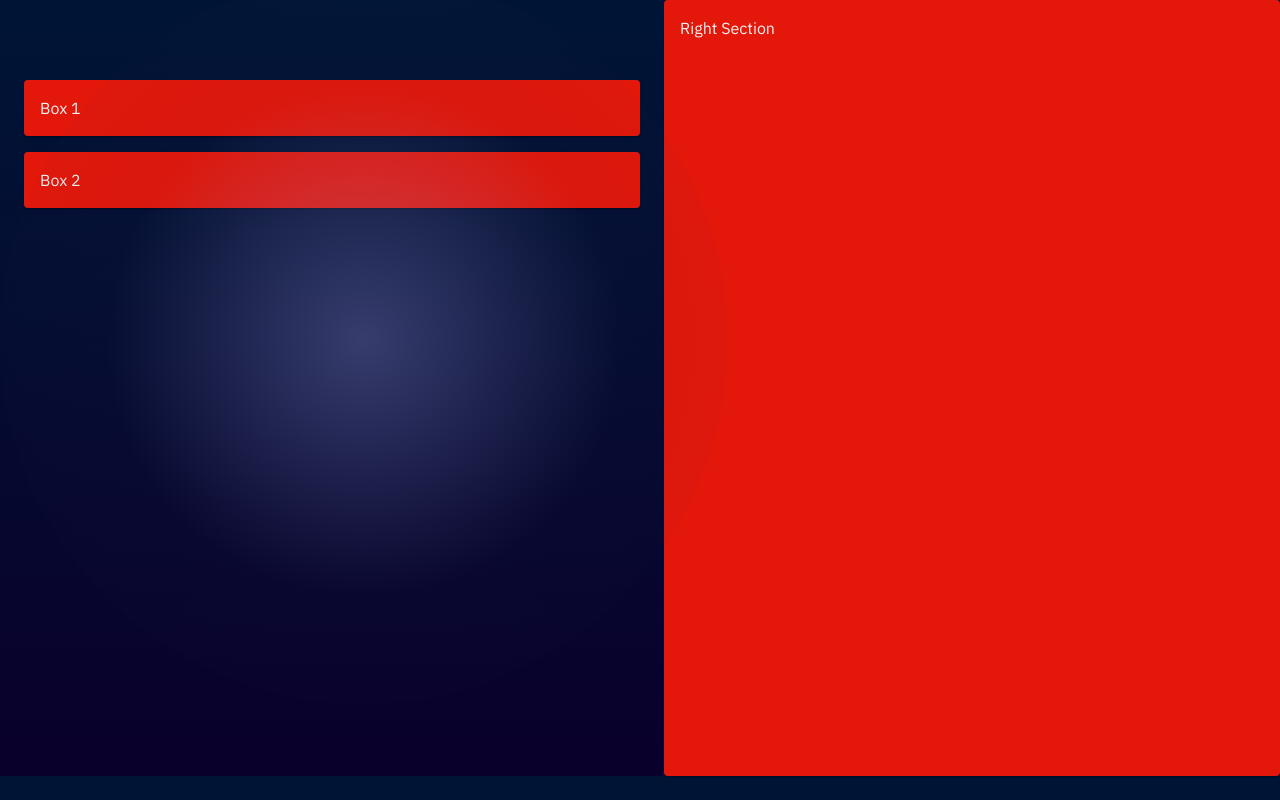
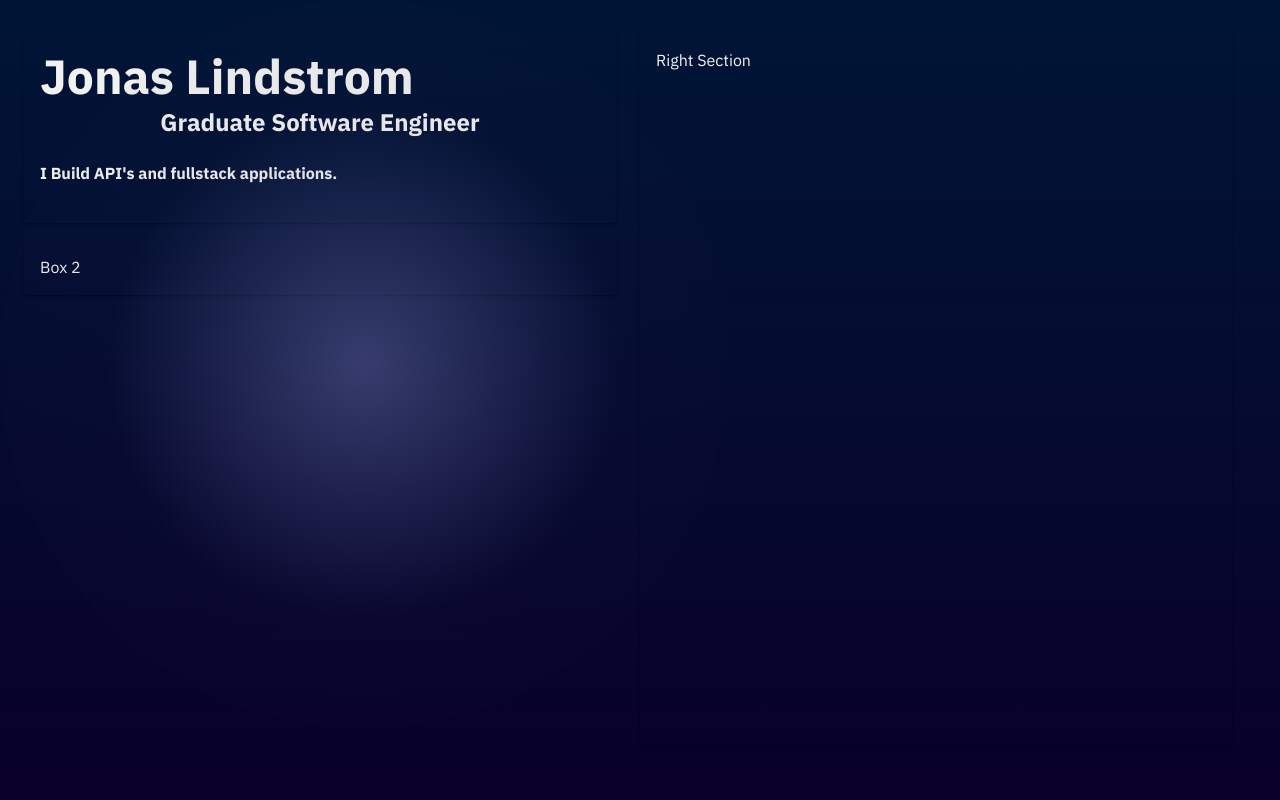
Before and after one commit to jdl00/portfolio, a React (Create React App) app: page / in a window 1280 px wide. Built offline with nearby package versions, Linux system fonts and the light colour scheme.

Commit message:
Seperated styling and sections and began adding content

```diff
--- /dev/null
+++ b/src/components/MainLayout/LeftSection/ContentsLinks.tsx
@@ -0,0 +1,18 @@
+import React from "react";
+
+import { StyledBox, StyledInnerBox, StyledPaper } from './LeftStyles';
+
+
+const BuildContentsAndLinks: React.FC = () => {
+  return (
+    <StyledBox>
+      <StyledPaper>
+        <StyledInnerBox>
+          Box 2
+        </StyledInnerBox>
+      </StyledPaper>
+    </StyledBox>
+    );
+};
+
+export default BuildContentsAndLinks;
--- a/src/components/MainLayout/LeftSection/LeftSection.tsx
+++ b/src/components/MainLayout/LeftSection/LeftSection.tsx
@@ -1,20 +1,13 @@
 import React from 'react';
 
-import { StyledBoxWithPadding, StyledBox, StyledInnerBox, StyledPaper } from './LeftStyles';
+import BuildContentsAndLinks from './ContentsLinks';
+import BuildTitleHeadline from './TitleHeadline';
 
 function LeftSection() {
   return (
     <>
-      <StyledBoxWithPadding>
-        <StyledPaper>
-          <StyledInnerBox>Box 1</StyledInnerBox>
-        </StyledPaper>
-      </StyledBoxWithPadding>
-      <StyledBox>
-        <StyledPaper>
-          <StyledInnerBox>Box 2</StyledInnerBox>
-        </StyledPaper>
-      </StyledBox>
+    <BuildTitleHeadline />
+    <BuildContentsAndLinks />
     </>
   );
 }
--- a/src/components/MainLayout/LeftSection/LeftStyles.ts
+++ b/src/components/MainLayout/LeftSection/LeftStyles.ts
@@ -1,23 +1,42 @@
 import { styled } from '@mui/system';
-import { Box, Paper } from '@mui/material';
+import { Box, Paper, Typography } from '@mui/material';
 
+/**
+ * Below is the styled headers
+ */
+
+export const NameHeader = styled(Typography)({
+  fontWeight: 700,
+  fontSize: '3rem'
+});
+
+export const CurrentPositionHeader = styled(Typography)({
+
+
+});
+
+
+/**
+ * Below are the styled boxes.
+ */
 export const StyledBoxWithPadding = styled(Box)(({ theme }) => ({
   marginBottom: theme.spacing(2),
-  flexGrow: 1,
   display: 'flex',
-  paddingTop: '10vh',
+  backgroundColor: 'transparent',
 }));
 
 export const StyledBox = styled(Box)(({ theme }) => ({
   marginBottom: theme.spacing(2),
-  flexGrow: 1,
   display: 'flex',
+  backgroundColor: 'transparent',
 }));
 
 export const StyledInnerBox = styled(Box)(({ theme }) => ({
   padding: theme.spacing(2),
+  backgroundColor: 'transparent',
 }));
 
 export const StyledPaper = styled(Paper)(({ theme }) => ({
   width: '100%',
+  backgroundColor: 'transparent',
 }));
--- /dev/null
+++ b/src/components/MainLayout/LeftSection/TitleHeadline.tsx
@@ -0,0 +1,19 @@
+import React from 'react';
+
+import { StyledBoxWithPadding, StyledInnerBox, StyledPaper, NameHeader } from './LeftStyles';
+
+const BuildTitleHeadline: React.FC = () => {
+    return (
+        <StyledBoxWithPadding>
+            <StyledPaper>
+            <StyledInnerBox>
+                <NameHeader variant='h1'>Jonas Lindstrom</NameHeader>
+                <h2 style={{textAlign: "center", marginTop: "0", fontWeight: "bold", paddingTop: "0%"}}>Graduate Software Engineer</h2>
+                <h4>I Build API's and fullstack applications.</h4>
+            </StyledInnerBox>
+            </StyledPaper>
+      </StyledBoxWithPadding>
+  );
+};
+
+export default BuildTitleHeadline;
--- a/src/components/MainLayout/MainLayoutStyles.ts
+++ b/src/components/MainLayout/MainLayoutStyles.ts
@@ -1,24 +1,27 @@
 import { styled } from '@mui/system';
 import { Container, Grid } from '@mui/material';
 
+// Main container style
 export const StyledContainer = styled(Container)({
   height: '100vh',
   width: '100vw',
-  position: 'relative',
-  marginBottom: 0,
-  margin: 0,
-  padding: 0,
+  display: 'flex',
+  flexDirection: 'column',
+  padding: '2rem 6rem',
 });
 
+// Styled grid container for splitting sections
 export const StyledGridContainer = styled(Grid)({
   height: '100%',
-  width: '100vw',
+  width: '100%',
 });
 
+// Styled grid container for containing the sections
 export const StyledGridItem = styled(Grid)({
   height: '100%',
 });
 
+// Styled absolute div for the radial cursor circle
 export const StyledAbsoluteDiv = styled('div')({
   position: 'absolute',
   top: 0,
--- a/src/components/MainLayout/RightSection/RightStyles.ts
+++ b/src/components/MainLayout/RightSection/RightStyles.ts
@@ -3,11 +3,12 @@ import { Box, Paper } from '@mui/material';
 
 export const StyledInnerBox = styled(Box)(({ theme }) => ({
   padding: theme.spacing(2),
-  flexGrow: 1,
+  backgroundColor: 'transparent',
 }));
 
 export const StyledPaper = styled(Paper)(({ theme }) => ({
   height: '100%',
   display: 'flex',
   flexDirection: 'column',
+  backgroundColor: 'transparent',
 }));
```
Also changed, not shown: src/components/MainLayout/index.tsx (+8 -7 lines).
